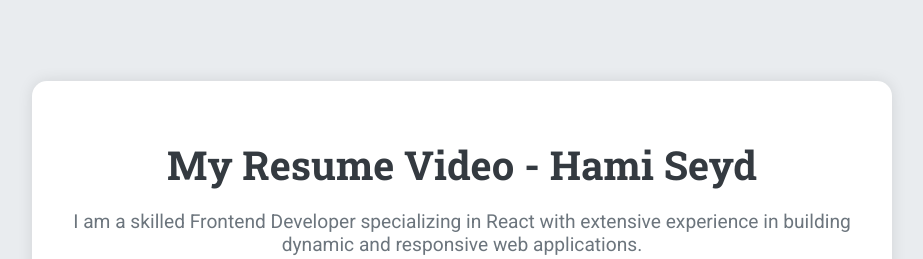
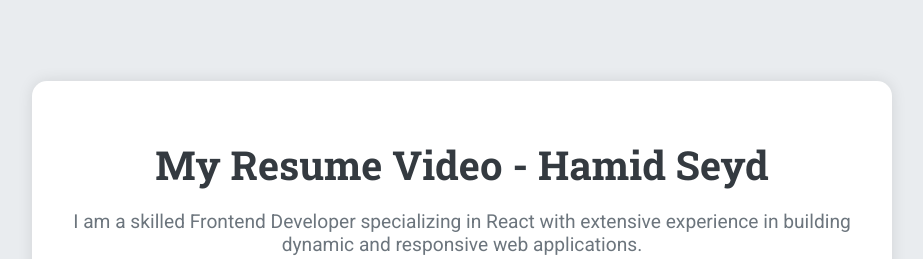
Before and after one commit to hamidreza8968/resume-video, a plain HTML site: page index.html in a window 1280 px wide. Shown: the top 259 px of the page, without its empty margins (178-1101 px from the left). Drawn offline with Linux system fonts and the light colour scheme.

Commit message:
Edit name

```diff
--- a/index.html
+++ b/index.html
@@ -51,7 +51,7 @@
 </head>
 <body>
 <div class="container">
-  <h1>My Resume Video - Hami Seyd</h1>
+  <h1>My Resume Video - Hamid Seyd</h1>
   <p class="description">I am a skilled Frontend Developer specializing in React with extensive experience in building dynamic and responsive web applications.</p>
 
   <video autoplay muted loop controls>
```
